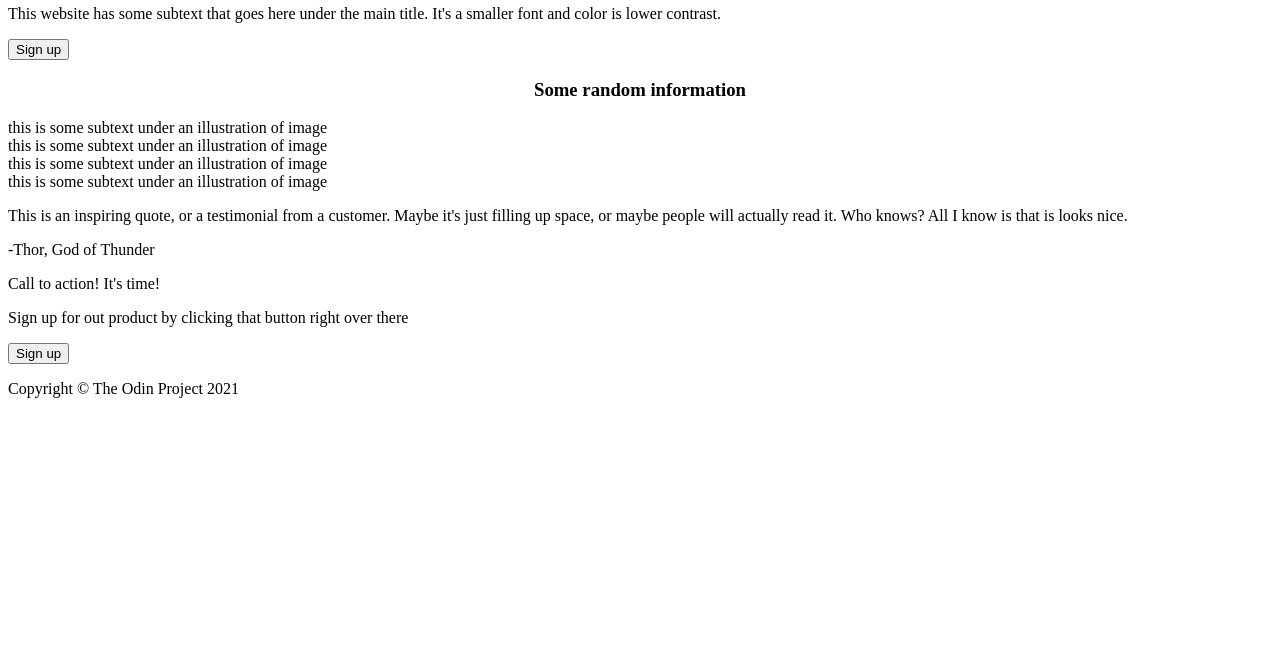
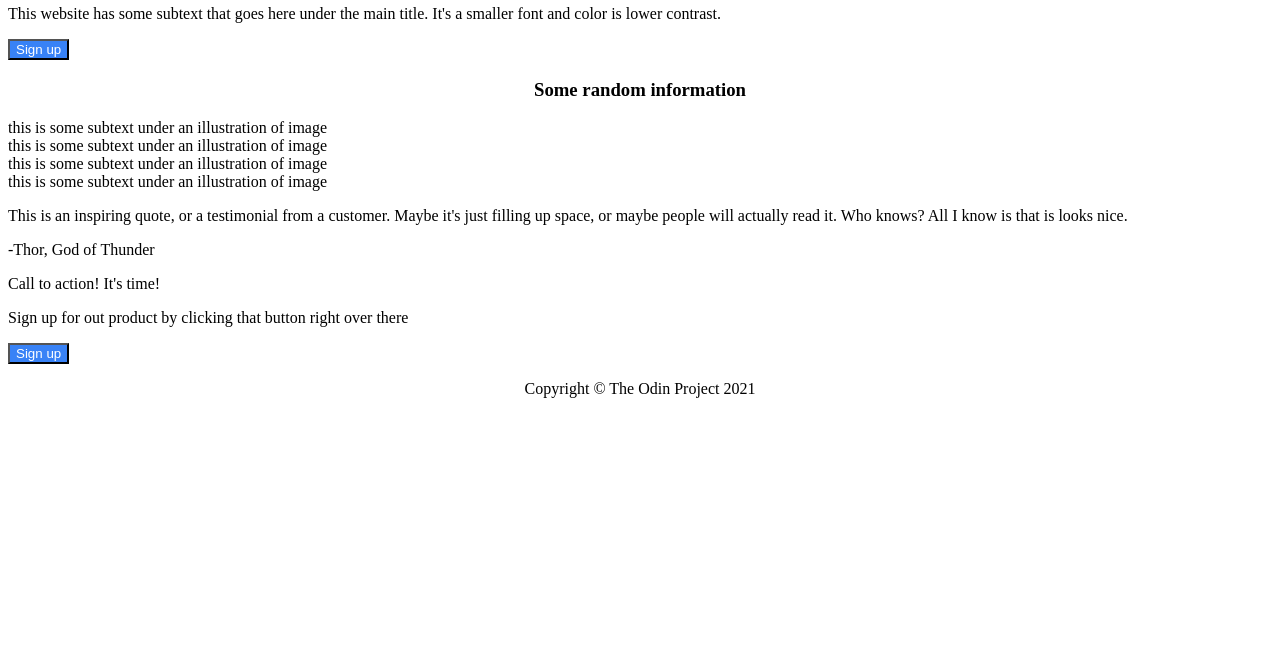
Before and after one commit to bloodhound1463/Odin-Project-Landing-Page, a plain HTML site: page index.html in a window 1280 px wide. Shown: the part 148-800 px from the top of the page. Drawn offline with Linux system fonts and the light colour scheme.

Commit message:
color add to buttons

```diff
--- a/css-link/style.css
+++ b/css-link/style.css
@@ -1,3 +1,15 @@
 .nav {
+    text-align: right;
+}
+
+.Sign-up-two,
+.sign-up-one {
+    background: #3882F6;
+    color: white;
+}
+
+.footer {
+    height: 18vh;
+    color: black;
     text-align: center;
 }
--- a/index.html
+++ b/index.html
@@ -30,7 +30,7 @@
 
         <p>This website has some subtext that goes here under the main title. It's a smaller font and color is lower contrast.
         </p>
-        <button id="sign-up-one">Sign up</button>
+        <button class="sign-up-one">Sign up</button>
     </header>
     <!--Header section-->
 
@@ -61,13 +61,13 @@
     <div class="call-to-action">
         <p>Call to action! It's time!</p>
         <p>Sign up for out product by clicking that button right over there</p>
-        <button id="Sign-up-two">Sign up</button>
+        <button class="Sign-up-two">Sign up</button>
     </div>
 
     <!--End of Call to Action section-->
 
     <!--Footer-->
-    <div id="footer">
+    <div class="footer">
         <p>Copyright © The Odin Project 2021</p>
     </div>
 
```
